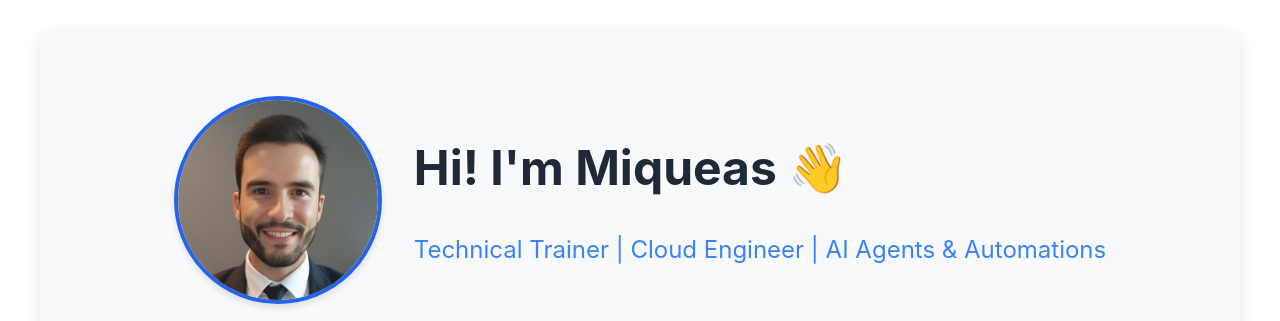
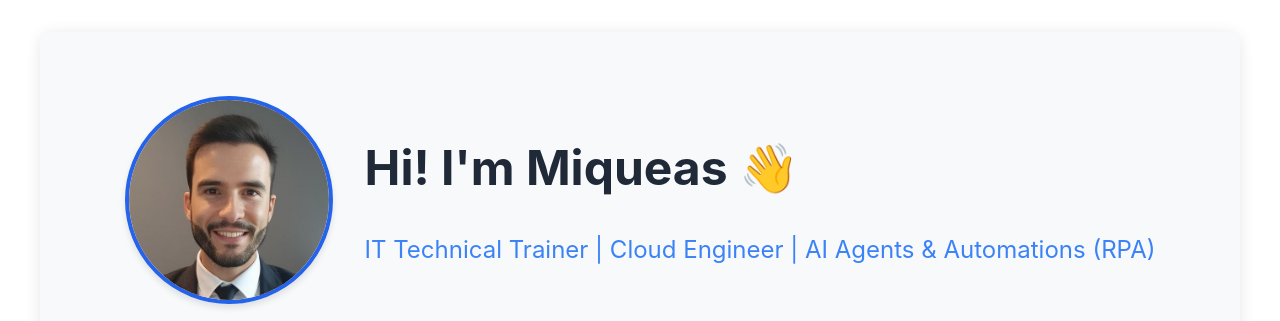
Before and after one commit to miqueasmd/miqueasmd.github.io, a website: page index.html in a window 1280 px wide. Shown: the top 321 px of the page. Drawn offline with Linux system fonts and the light colour scheme.

Commit message:
Update index.html

```diff
--- a/index.html
+++ b/index.html
@@ -3,7 +3,7 @@
 <head>
     <meta charset="UTF-8">
     <meta name="viewport" content="width=device-width, initial-scale=1.0">
-    <title>Miqueas Molina - Data Analyst & IT Professional</title>
+    <title>Miqueas Molina - Technical Trainer & IT Professional</title>
     <link rel="stylesheet" href="src/css/main.css">
     <link rel="stylesheet" href="src/css/about.css">
 </head>
@@ -16,7 +16,7 @@
                 </div>
                 <div class="hero-text">
                     <h1>Hi! I'm Miqueas 👋</h1>
-                    <p class="tagline">Technical Trainer | Cloud Engineer | AI Agents & Automations </p>
+                    <p class="tagline">IT Technical Trainer | Cloud Engineer | AI Agents & Automations (RPA) </p>
                 </div>
             </div>
             <div class="social-links">
```
